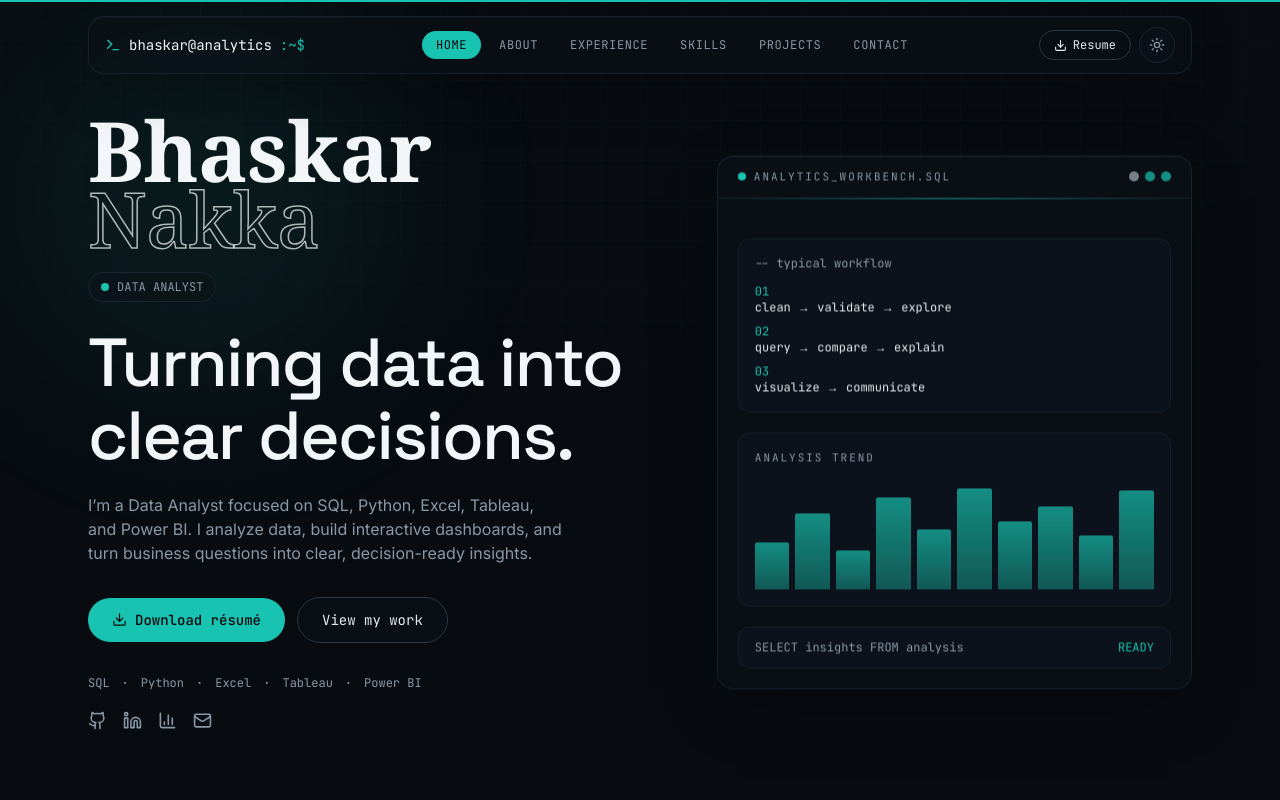
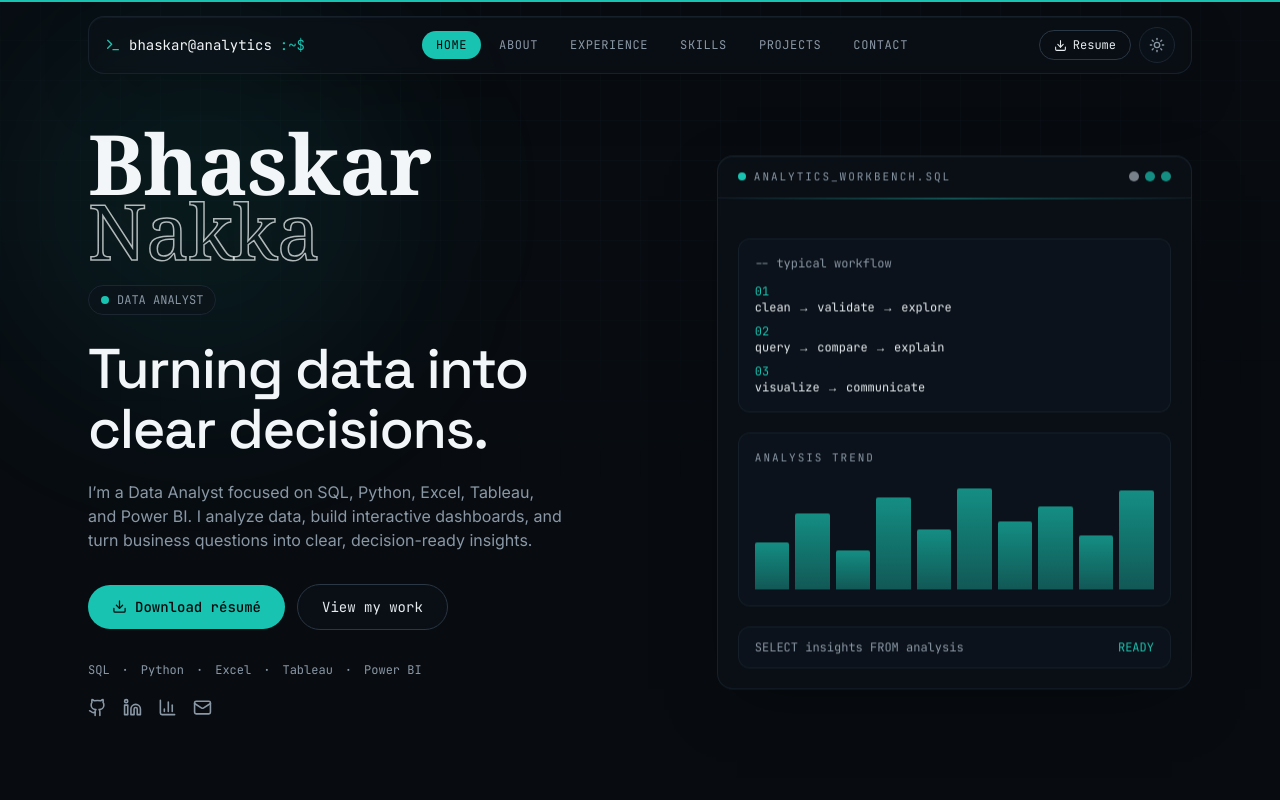
Before and after one commit to bhaskar-nb/portfolio, a Next.js app: page / in a window 1280 px wide. Shown: the top 800 px of the page. Built offline with nearby package versions, Linux system fonts and the light colour scheme.

Commit message:
Reduce hero headline size below name

```diff
--- a/components/Hero.tsx
+++ b/components/Hero.tsx
@@ -32,7 +32,7 @@ export default function Hero() {
           </motion.div>
 
           <motion.div initial={{ opacity: 0, y: 12 }} animate={{ opacity: 1, y: 0 }} transition={{ duration: 0.5 }} className="mb-6 inline-flex items-center gap-2 rounded-full border border-base-500 bg-base-700/60 px-3 py-1.5 font-mono text-xs text-ink-400"><span className="dot-live" /> DATA ANALYST</motion.div>
-          <motion.h1 initial={{ opacity: 0, y: 16 }} animate={{ opacity: 1, y: 0 }} transition={{ duration: 0.6 }} className="text-balance text-[2.5rem] font-medium leading-[1.08] text-ink-100 sm:text-[3.25rem] lg:text-[4.25rem]">Turning data into<br />clear decisions.</motion.h1>
+          <motion.h1 initial={{ opacity: 0, y: 16 }} animate={{ opacity: 1, y: 0 }} transition={{ duration: 0.6 }} className="text-balance text-[2.15rem] font-medium leading-[1.08] text-ink-100 sm:text-[2.75rem] lg:text-[3.5rem]">Turning data into<br />clear decisions.</motion.h1>
           <motion.p initial={{ opacity: 0, y: 10 }} animate={{ opacity: 1, y: 0 }} transition={{ duration: 0.5, delay: 0.4 }} className="mt-5 max-w-xl text-balance text-ink-400">I’m a Data Analyst focused on SQL, Python, Excel, Tableau, and Power BI. I analyze data, build interactive dashboards, and turn business questions into clear, decision-ready insights.</motion.p>
           <motion.div initial={{ opacity: 0, y: 10 }} animate={{ opacity: 1, y: 0 }} transition={{ duration: 0.5, delay: 0.6 }} className="mt-8 flex flex-wrap items-center gap-3"><MagneticButton href="/Resume.pdf" download className="btn-primary"><Download size={15} /> Download résumé</MagneticButton><MagneticButton onClick={() => document.getElementById("projects")?.scrollIntoView({ behavior: "smooth" })} className="btn-secondary">View my work</MagneticButton></motion.div>
           <motion.div initial={{ opacity: 0 }} animate={{ opacity: 1 }} transition={{ delay: 0.75 }} className="mt-8 flex flex-wrap items-center gap-x-3 gap-y-2 font-mono text-xs text-ink-400"><span>SQL</span><span>·</span><span>Python</span><span>·</span><span>Excel</span><span>·</span><span>Tableau</span><span>·</span><span>Power BI</span></motion.div>
```
